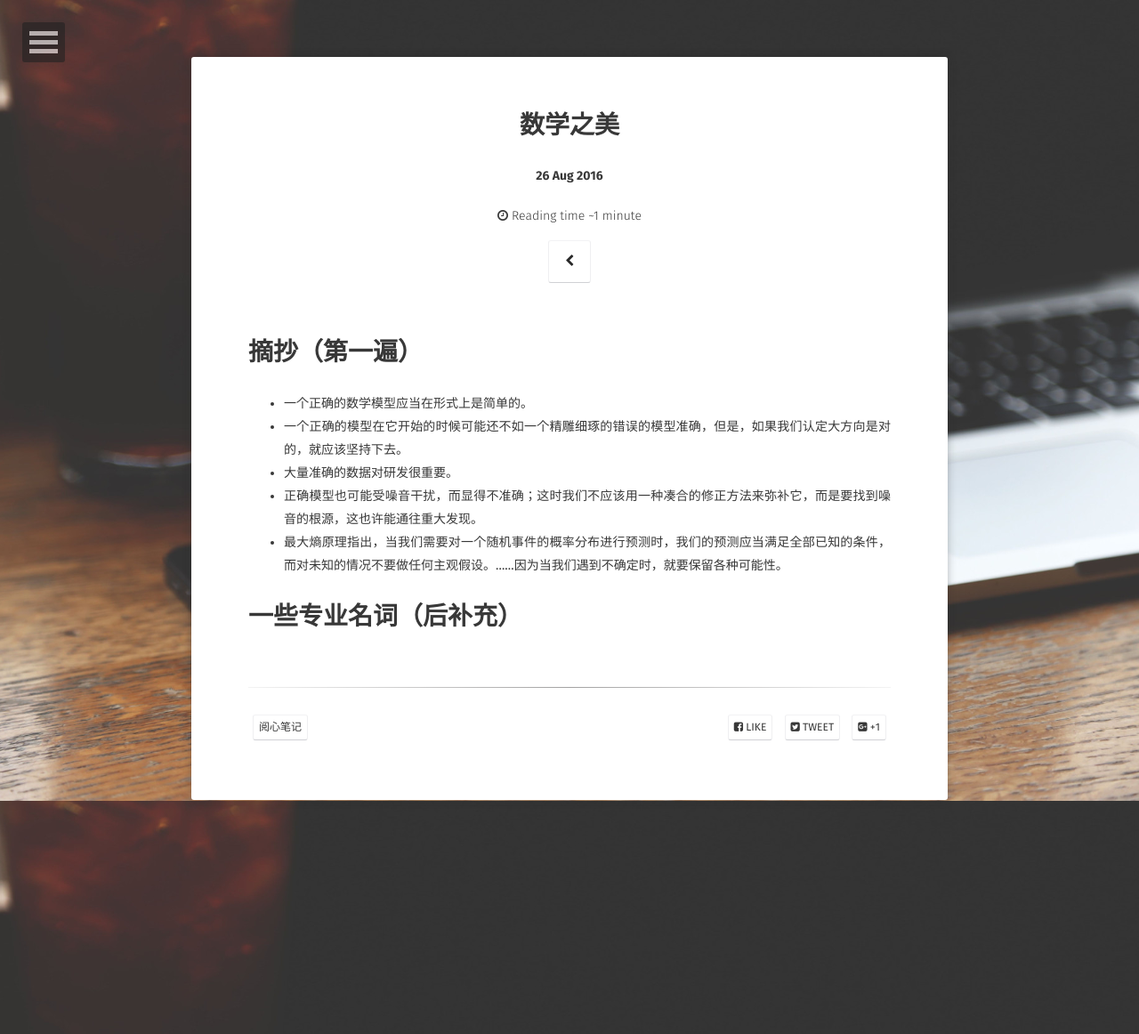
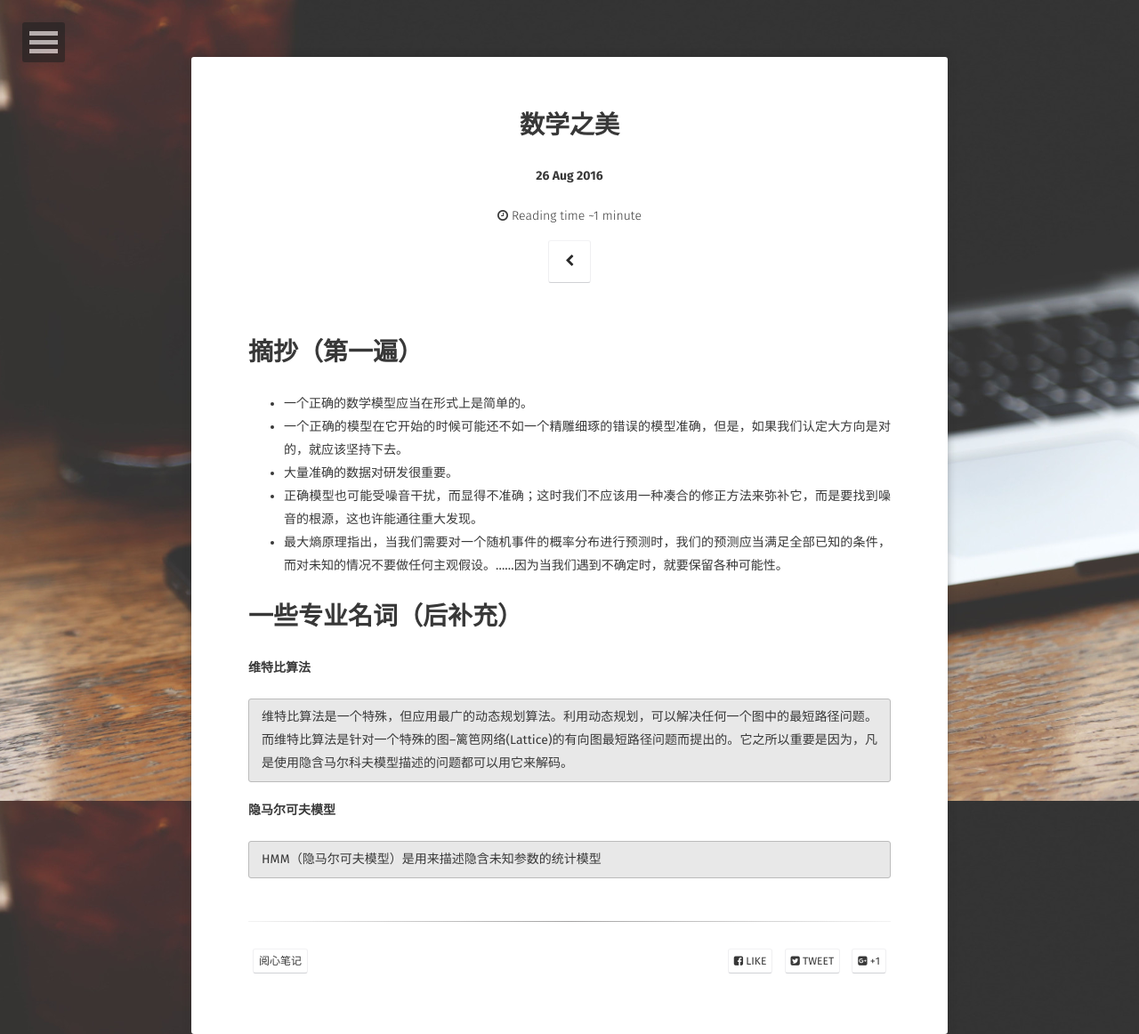
Before and after one commit to ridikuius/ridikuius.github.io, a Jekyll site: the page built from _posts/2016-08-26-《数学之美》.md, in a window 1280 px wide. Shown: the whole page at 89% size. Built offline with Jekyll 4.4.1, drawn with Linux system fonts in a browser that asks for light colours; some web fonts are replaced.

Commit message:
Update 2016-08-26-《数学之美》.md

```diff
--- a/_posts/2016-08-26-《数学之美》.md
+++ b/_posts/2016-08-26-《数学之美》.md
@@ -16,3 +16,9 @@ tag:
 * 最大熵原理指出，当我们需要对一个随机事件的概率分布进行预测时，我们的预测应当满足全部已知的条件，而对未知的情况不要做任何主观假设。......因为当我们遇到不确定时，就要保留各种可能性。
 
 # 一些专业名词（后补充）
+#### 维特比算法
+维特比算法是一个特殊，但应用最广的动态规划算法。利用动态规划，可以解决任何一个图中的最短路径问题。而维特比算法是针对一个特殊的图--篱笆网络(Lattice)的有向图最短路径问题而提出的。它之所以重要是因为，凡是使用隐含马尔科夫模型描述的问题都可以用它来解码。
+{: .notice}
+#### 隐马尔可夫模型
+HMM（隐马尔可夫模型）是用来描述隐含未知参数的统计模型
+{: .notice}
```
